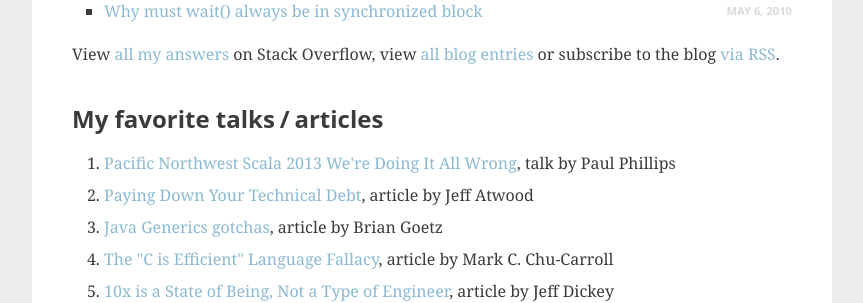
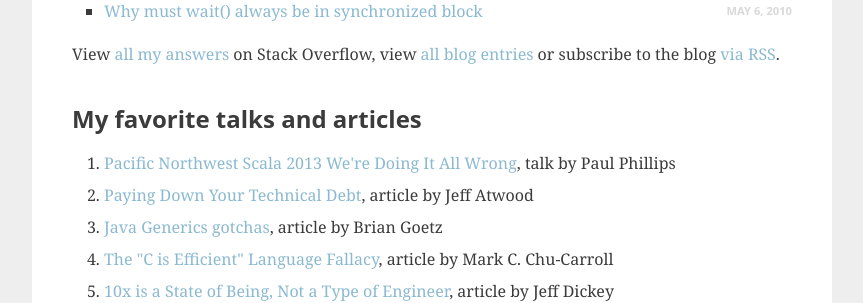
Before and after one commit to aioobe/aioobe.github.io, a Jekyll site: the page built from index.html, in a window 1280 px wide and 900 px high, scrolled down 1622 px. Shown: the part 218-521 px from the top of the window, without its empty margins (208-1071 px from the left). Built offline with Jekyll 4.4.1, drawn with Linux system fonts in a browser that asks for light colours; part of the change alters nothing that is shown.

```diff
--- a/_layouts/default.html
+++ b/_layouts/default.html
@@ -13,7 +13,7 @@
             <div id="content">
                 {{ content }}
             </div>
-            &nbsp; <!-- To make sure #page goes all the way to the bottom. http://stackoverflow.com/questions/6470715 -->
+            &nbsp; <!-- To make sure #page goes all the way to the bottom. https://stackoverflow.com/questions/6470715 -->
         </div>
     </body>
 </html>
--- a/index.html
+++ b/index.html
@@ -7,40 +7,40 @@ whatsup:
     date: "Dec 5, 2018"
   - title: "Created <a href='https://github.com/aioobe/dead-simple-jekyll-comments'>Dead Simple Jekyll Comments</a>"
     date: "Jun 26, 2018"
-  - title: "Launched <a href='http://programming.guide'>Programming.Guide</a>"
+  - title: "Launched <a href='https://programming.guide'>Programming.Guide</a>"
     date: "Oct 29, 2016"
   - title: "Joined Palantir Technologies as a Forward Deployed Engineer"
     date: "Oct 10, 2016"
-#  - title: "Gave a talk, <i>Lesser known features of the Java language</i>, at the <a href='http://www.meetup.com/Stockholm-Java-User-Group/events/230682111/'>Stockholm Java User Group</a> meetup."
+#  - title: "Gave a talk, <i>Lesser known features of the Java language</i>, at the <a href='https://www.meetup.com/Stockholm-Java-User-Group/events/230682111/'>Stockholm Java User Group</a> meetup."
 #    date: "May 17, 2016"
-#  - title: "Created a new Meetup Group: <a href='http://www.meetup.com/Stockholm-Language-Runtime-VM-Meetup'>Stockholm Language Runtime & VM Meetup</a>"
+#  - title: "Created a new Meetup Group: <a href='https://www.meetup.com/Stockholm-Language-Runtime-VM-Meetup'>Stockholm Language Runtime & VM Meetup</a>"
 #    date: "Sep 2, 2015"
-#  - title: "Launched <a href='http://stackrating.com'>StackRating.com</a> &ndash; an Elo based rating system for Stack Overflow users."
+#  - title: "Launched <a href='https://stackrating.com'>StackRating.com</a> &ndash; an Elo based rating system for Stack Overflow users."
 #    date: "May 2, 2015"
-#  - title: "Took over development of a tool called <a href='http://stackoverflow.com/q/26424759/276052'>sjavac</a>."
+#  - title: "Took over development of a tool called <a href='https://stackoverflow.com/q/26424759/276052'>sjavac</a>."
 #    date: "Apr 22, 2014"
 #  - title: "Selected as one of Swedens top-10 developers under 30 in the <a href='30under30.io'>30under30</a> competition."
 #    date: "Mar 26, 2014"
 
 featured:
   - title: "In Java, what's the difference between public, default, protected, and private?"
-    url: http://stackoverflow.com/a/33627846/276052
+    url: https://stackoverflow.com/a/33627846/276052
     date: "Nov 10, 2015"
   - posttitle: "QR"
   - title: "Why is executing Java code in comments with certain Unicode characters allowed?"
-    url: http://stackoverflow.com/q/30727515/276052
+    url: https://stackoverflow.com/q/30727515/276052
     date: "Jun 9, 2015"
   - title: "What is sjavac, who is it for and how do I use it?"
-    url: http://stackoverflow.com/q/26424759/276052
+    url: https://stackoverflow.com/q/26424759/276052
     date: "Oct 17, 2014"
   - title: "Do interfaces inherit from Object class in Java"
-    url: http://stackoverflow.com/q/6056124/276052
+    url: https://stackoverflow.com/q/6056124/276052
     date: "Jun 3, 2011"
   - title: "Handling InterruptedException in Java"
-    url: http://stackoverflow.com/q/3976344/276052
+    url: https://stackoverflow.com/q/3976344/276052
     date: "Oct 20, 2010"
   - title: "How to convert byte size into human readable format in java?"
-    url: http://stackoverflow.com/q/3758606/276052
+    url: https://stackoverflow.com/q/3758606/276052
     date: "Sep 21, 2010"
   - title: "Why must wait() always be in synchronized block"
     url: https://stackoverflow.com/a/2779674/276052
@@ -88,7 +88,7 @@ amazingClips:
     </div>
     <div>
         <div>Networks:</div>
-        <div><a href="http://www.facebook.com/aioobe">Facebook</a>, <a href="https://plus.google.com/118193089730428326442">Google+</a>, <a href="https://www.linkedin.com/in/andreaslundblad">LinkedIn</a>, <a href="http://stackoverflow.com/users/276052/aioobe">Stack Overflow</a>, <a href="http://www.meetup.com/members/14411005/">Meetup</a></div>
+        <div><a href="https://www.facebook.com/aioobe">Facebook</a>, <a href="https://plus.google.com/118193089730428326442">Google+</a>, <a href="https://www.linkedin.com/in/andreaslundblad">LinkedIn</a>, <a href="https://stackoverflow.com/users/276052/aioobe">Stack Overflow</a>, <a href="https://www.meetup.com/members/14411005/">Meetup</a></div>
     </div>
     <div>
         <div style="padding-right: 1em">Home&nbsp;addr.:</div>
@@ -140,9 +140,9 @@ amazingClips:
         </li>
     {% endfor %}
 </ul>
-<p>View <a href="http://stackoverflow.com/users/276052/aioobe?tab=answers">all my answers</a> on Stack Overflow, view <a href="blog/">all blog entries</a> or subscribe to the blog <a href="{{ "/feed.xml" | prepend: site.baseurl }}">via RSS</a>.</p>
+<p>View <a href="https://stackoverflow.com/users/276052/aioobe?tab=answers">all my answers</a> on Stack Overflow, view <a href="blog/">all blog entries</a> or subscribe to the blog <a href="{{ "/feed.xml" | prepend: site.baseurl }}">via RSS</a>.</p>
 
-<h2>My favorite talks&thinsp;/&thinsp;articles</h2>
+<h2>My favorite talks and articles</h2>
 <ol>
     <li>
         <a href="https://www.youtube.com/watch?v=TS1lpKBMkgg">Pacific Northwest Scala 2013 We're Doing It All Wrong</a>, talk by Paul Phillips
@@ -157,7 +157,7 @@ amazingClips:
     </li>
     <li>
         <!-- mirrored/the-c-is-efficient-language-fallacy.html -->
-        <a href="http://scienceblogs.com/goodmath/2006/11/02/the-c-is-efficient-language-fa/">The "C is Efficient" Language Fallacy</a>, article by Mark C. Chu-Carroll
+        <a href="https://scienceblogs.com/goodmath/2006/11/02/the-c-is-efficient-language-fa/">The "C is Efficient" Language Fallacy</a>, article by Mark C. Chu-Carroll
     </li>
     <li>
         <!-- mirrored/10x-is-a-state-of-being-not-a-type-of-engineer.html -->
```
